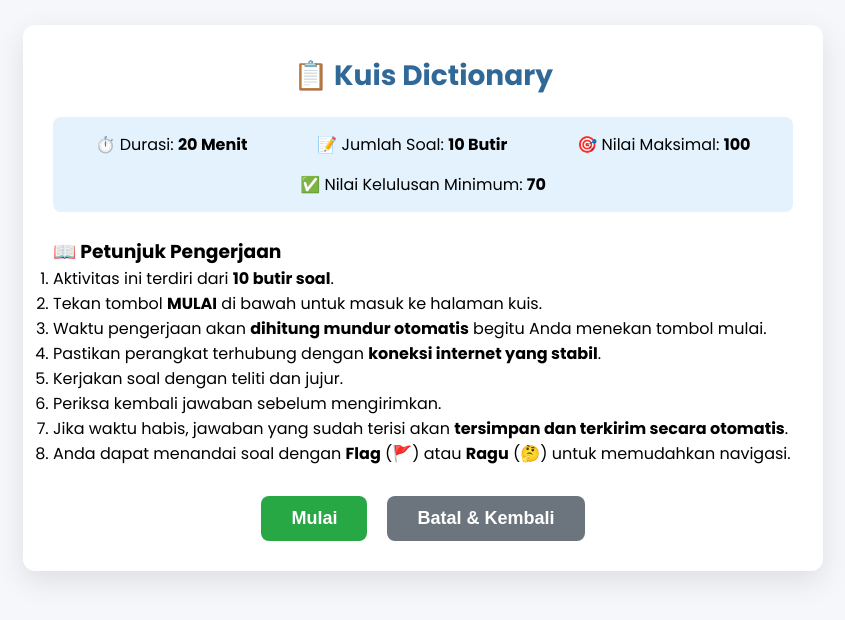
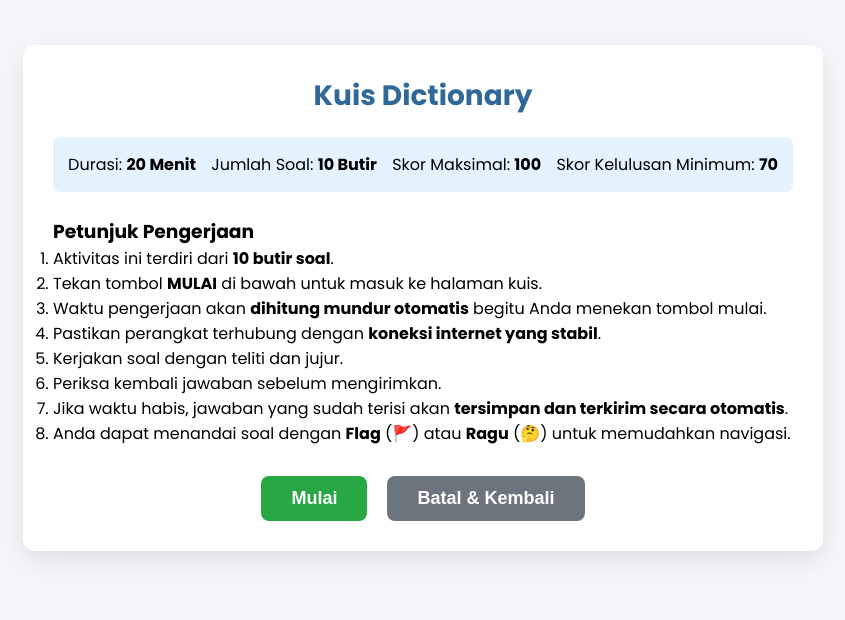
Before and after one commit to Halooci/Lidict, a React (Vite) app: page /Dictionary/KuisDictionary in a window 1280 px wide. Shown: the part 102-722 px from the top of the page, without its empty margins (217-1062 px from the left). Built offline with nearby package versions, Linux system fonts and the light colour scheme.

Commit message:
kuis fix

```diff
--- a/src/pages/materi/List/KuisList.jsx
+++ b/src/pages/materi/List/KuisList.jsx
@@ -264,35 +264,25 @@ export default function KuisList() {
     if (timerRef.current) clearInterval(timerRef.current);
   };
 
-  // Halaman hasil
+  // Halaman hasil (skor ditampilkan dalam skala /100)
   if (submitted && resultsData) {
-    const { finalScore, waktuDigunakan, results: detailResults } = resultsData;
+    const { finalScore, waktuDigunakan } = resultsData;
     const minutesUsed = Math.floor(waktuDigunakan / 60);
     const secondsUsed = waktuDigunakan % 60;
     const passed = finalScore >= 7;
+    const statusText = passed ? 'Lulus' : 'Tidak Lulus';
+    const skor100 = finalScore * 10;
 
     return (
       <div style={resultStyles.container}>
         <div style={resultStyles.card}>
-          <h1 style={resultStyles.title}>📊 Hasil Kuis List</h1>
+          <h1 style={resultStyles.title}>Hasil Kuis List</h1>
           <div style={resultStyles.scoreBox}>
-            <p>⏱️ Waktu pengerjaan: {minutesUsed} menit {secondsUsed} detik</p>
-            <p>✅ Jumlah soal benar: {finalScore} / 10</p>
-            <p>📈 Nilai: {finalScore * 10} ({finalScore * 10 >= 70 ? 'Lulus' : 'Tidak Lulus'})</p>
-          </div>
-          <div style={resultStyles.details}>
-            <h3>📝 Rincian Jawaban</h3>
-            {detailResults.map((q, idx) => (
-              <div key={idx} style={{...resultStyles.questionItem, backgroundColor: q.isCorrect ? '#e8f5e9' : '#ffebee'}}>
-                <p><strong>Soal {idx+1}:</strong> {q.text.substring(0, 100)}...</p>
-                <p><strong>Jawaban Anda:</strong> {q.userAnswer !== null && q.userAnswer !== undefined ? (q.type === 'multiple_choice' ? q.options[q.userAnswer] : q.userAnswer) : 'Tidak dijawab'}</p>
-                {!q.isCorrect && <p><strong>Jawaban benar:</strong> {q.type === 'multiple_choice' ? q.options[q.correct] : q.correct.join(', ')}</p>}
-                <p><strong>Penjelasan:</strong> {q.explanation}</p>
-              </div>
-            ))}
+            <p>Waktu pengerjaan: {minutesUsed} menit {secondsUsed} detik</p>
+            <p>Skor: {skor100} / 100 ({statusText})</p>
           </div>
           <div style={resultStyles.buttonGroup}>
-            <button onClick={resetQuiz} style={resultStyles.button}>🔄 Ulangi Kuis</button>
+            <button onClick={resetQuiz} style={resultStyles.button}>Ulangi Kuis</button>
             {passed && (
               <button onClick={() => window.location.href = '/NestedList/PendahuluanNestedList'} style={{...resultStyles.button, backgroundColor: '#28a745'}}>➡️ Lanjut ke Materi Selanjutnya (Nested List)</button>
             )}
@@ -307,15 +297,15 @@ export default function KuisList() {
     return (
       <div style={instructionStyles.container}>
         <div style={instructionStyles.card}>
-          <h1 style={instructionStyles.title}>📋 Kuis List</h1>
+          <h1 style={instructionStyles.title}>Kuis List</h1>
           <div style={instructionStyles.infoBox}>
-            <p>⏱️ Durasi: <strong>20 Menit</strong></p>
-            <p>📝 Jumlah Soal: <strong>10 Butir</strong></p>
-            <p>🎯 Nilai Maksimal: <strong>100</strong></p>
-            <p>✅ Nilai Kelulusan Minimum: <strong>70</strong></p>
+            <p>Durasi: <strong>20 Menit</strong></p>
+            <p>Jumlah Soal: <strong>10 Butir</strong></p>
+            <p>Skor Maksimal: <strong>100</strong></p>
+            <p>Skor Kelulusan Minimum: <strong>70</strong></p>
           </div>
           <div style={instructionStyles.petunjuk}>
-            <h3>📖 Petunjuk Pengerjaan</h3>
+            <h3>Petunjuk Pengerjaan</h3>
             <ol>
               <li>Aktivitas ini terdiri dari <strong>10 butir soal</strong>.</li>
               <li>Tekan tombol <strong>MULAI</strong> di bawah untuk masuk ke halaman kuis.</li>
@@ -531,7 +521,7 @@ const instructionStyles = {
   },
 };
 
-// ==================== STYLE KUIS (sama seperti semula) ====================
+// ==================== STYLE KUIS ====================
 const kuisStyles = {
   container: {
     minHeight: "100vh",
@@ -754,7 +744,7 @@ const resultStyles = {
     fontFamily: "Poppins, sans-serif",
   },
   card: {
-    maxWidth: "900px",
+    maxWidth: "600px",
     margin: "0 auto",
     backgroundColor: "white",
     borderRadius: "12px",
@@ -773,17 +763,6 @@ const resultStyles = {
     borderRadius: "8px",
     marginBottom: "20px",
     textAlign: "center",
-  },
-  details: {
-    marginBottom: "20px",
-    maxHeight: "400px",
-    overflowY: "auto",
-  },
-  questionItem: {
-    padding: "12px",
-    marginBottom: "10px",
-    borderRadius: "8px",
-    borderLeft: "4px solid",
   },
   buttonGroup: {
     display: "flex",
--- a/src/pages/materi/NestedList/KuisNestedList.jsx
+++ b/src/pages/materi/NestedList/KuisNestedList.jsx
@@ -264,35 +264,25 @@ export default function KuisNestedList() {
     if (timerRef.current) clearInterval(timerRef.current);
   };
 
-  // Halaman hasil
+  // Halaman hasil (tidak menampilkan rincian jawaban, skor /100)
   if (submitted && resultsData) {
-    const { finalScore, waktuDigunakan, results: detailResults } = resultsData;
+    const { finalScore, waktuDigunakan } = resultsData;
     const minutesUsed = Math.floor(waktuDigunakan / 60);
     const secondsUsed = waktuDigunakan % 60;
     const passed = finalScore >= 7;
+    const statusText = passed ? 'Lulus' : 'Tidak Lulus';
+    const skor100 = finalScore * 10;
 
     return (
       <div style={resultStyles.container}>
         <div style={resultStyles.card}>
-          <h1 style={resultStyles.title}>📊 Hasil Kuis Nested List</h1>
+          <h1 style={resultStyles.title}>Hasil Kuis Nested List</h1>
           <div style={resultStyles.scoreBox}>
-            <p>⏱️ Waktu pengerjaan: {minutesUsed} menit {secondsUsed} detik</p>
-            <p>✅ Jumlah soal benar: {finalScore} / 10</p>
-            <p>📈 Nilai: {finalScore * 10} ({finalScore * 10 >= 70 ? 'Lulus' : 'Tidak Lulus'})</p>
-          </div>
-          <div style={resultStyles.details}>
-            <h3>📝 Rincian Jawaban</h3>
-            {detailResults.map((q, idx) => (
-              <div key={idx} style={{...resultStyles.questionItem, backgroundColor: q.isCorrect ? '#e8f5e9' : '#ffebee'}}>
-                <p><strong>Soal {idx+1}:</strong> {q.text.substring(0, 100)}...</p>
-                <p><strong>Jawaban Anda:</strong> {q.userAnswer !== null && q.userAnswer !== undefined ? (q.type === 'multiple_choice' ? q.options[q.userAnswer] : q.userAnswer) : 'Tidak dijawab'}</p>
-                {!q.isCorrect && <p><strong>Jawaban benar:</strong> {q.type === 'multiple_choice' ? q.options[q.correct] : q.correct.join(', ')}</p>}
-                <p><strong>Penjelasan:</strong> {q.explanation}</p>
-              </div>
-            ))}
+            <p>Waktu pengerjaan: {minutesUsed} menit {secondsUsed} detik</p>
+            <p>Skor: {skor100} / 100 ({statusText})</p>
           </div>
           <div style={resultStyles.buttonGroup}>
-            <button onClick={resetQuiz} style={resultStyles.button}>🔄 Ulangi Kuis</button>
+            <button onClick={resetQuiz} style={resultStyles.button}>Ulangi Kuis</button>
             {passed && (
               <button onClick={() => window.location.href = '/Dictionary/PendahuluanDictionary'} style={{...resultStyles.button, backgroundColor: '#28a745'}}>➡️ Lanjut ke Materi Selanjutnya</button>
             )}
@@ -307,15 +297,15 @@ export default function KuisNestedList() {
     return (
       <div style={instructionStyles.container}>
         <div style={instructionStyles.card}>
-          <h1 style={instructionStyles.title}>📋 Kuis Nested List</h1>
+          <h1 style={instructionStyles.title}>Kuis Nested List</h1>
           <div style={instructionStyles.infoBox}>
-            <p>⏱️ Durasi: <strong>20 Menit</strong></p>
-            <p>📝 Jumlah Soal: <strong>10 Butir</strong></p>
-            <p>🎯 Nilai Maksimal: <strong>100</strong></p>
-            <p>✅ Nilai Kelulusan Minimum: <strong>70</strong></p>
+            <p>Durasi: <strong>20 Menit</strong></p>
+            <p>Jumlah Soal: <strong>10 Butir</strong></p>
+            <p>Skor Maksimal: <strong>100</strong></p>
+            <p>Skor Kelulusan Minimum: <strong>70</strong></p>
           </div>
           <div style={instructionStyles.petunjuk}>
-            <h3>📖 Petunjuk Pengerjaan</h3>
+            <h3>Petunjuk Pengerjaan</h3>
             <ol>
               <li>Aktivitas ini terdiri dari <strong>10 butir soal</strong>.</li>
               <li>Tekan tombol <strong>MULAI</strong> di bawah untuk masuk ke halaman kuis.</li>
@@ -531,7 +521,7 @@ const instructionStyles = {
   },
 };
 
-// ==================== STYLE KUIS (sama seperti semula) ====================
+// ==================== STYLE KUIS ====================
 const kuisStyles = {
   container: {
     minHeight: "100vh",
@@ -746,6 +736,7 @@ const kuisStyles = {
   },
 };
 
+// ==================== STYLE HASIL (TANPA DETAIL JAWABAN, SKOR /100) ====================
 const resultStyles = {
   container: {
     minHeight: "100vh",
@@ -754,7 +745,7 @@ const resultStyles = {
     fontFamily: "Poppins, sans-serif",
   },
   card: {
-    maxWidth: "900px",
+    maxWidth: "600px",
     margin: "0 auto",
     backgroundColor: "white",
     borderRadius: "12px",
@@ -773,17 +764,6 @@ const resultStyles = {
     borderRadius: "8px",
     marginBottom: "20px",
     textAlign: "center",
-  },
-  details: {
-    marginBottom: "20px",
-    maxHeight: "400px",
-    overflowY: "auto",
-  },
-  questionItem: {
-    padding: "12px",
-    marginBottom: "10px",
-    borderRadius: "8px",
-    borderLeft: "4px solid",
   },
   buttonGroup: {
     display: "flex",
--- a/src/pages/materi/dictionary/KuisDictionary.jsx
+++ b/src/pages/materi/dictionary/KuisDictionary.jsx
@@ -275,35 +275,25 @@ print(a)`,
     if (timerRef.current) clearInterval(timerRef.current);
   };
 
-  // Halaman hasil
+  // Halaman hasil (modifikasi: tanpa rincian, skor/100)
   if (submitted && resultsData) {
-    const { finalScore, waktuDigunakan, results: detailResults } = resultsData;
+    const { finalScore, waktuDigunakan } = resultsData;
     const minutesUsed = Math.floor(waktuDigunakan / 60);
     const secondsUsed = waktuDigunakan % 60;
     const passed = finalScore >= 7;
+    const statusText = passed ? 'Lulus' : 'Tidak Lulus';
+    const skor100 = finalScore * 10;
 
     return (
       <div style={resultStyles.container}>
         <div style={resultStyles.card}>
-          <h1 style={resultStyles.title}>📊 Hasil Kuis Dictionary</h1>
+          <h1 style={resultStyles.title}>Hasil Kuis Dictionary</h1>
           <div style={resultStyles.scoreBox}>
-            <p>⏱️ Waktu pengerjaan: {minutesUsed} menit {secondsUsed} detik</p>
-            <p>✅ Jumlah soal benar: {finalScore} / 10</p>
-            <p>📈 Nilai: {finalScore * 10} ({finalScore * 10 >= 70 ? 'Lulus' : 'Tidak Lulus'})</p>
-          </div>
-          <div style={resultStyles.details}>
-            <h3>📝 Rincian Jawaban</h3>
-            {detailResults.map((q, idx) => (
-              <div key={idx} style={{...resultStyles.questionItem, backgroundColor: q.isCorrect ? '#e8f5e9' : '#ffebee'}}>
-                <p><strong>Soal {idx+1}:</strong> {q.text.substring(0, 100)}...</p>
-                <p><strong>Jawaban Anda:</strong> {q.userAnswer !== null && q.userAnswer !== undefined ? (q.type === 'multiple_choice' ? q.options[q.userAnswer] : q.userAnswer) : 'Tidak dijawab'}</p>
-                {!q.isCorrect && <p><strong>Jawaban benar:</strong> {q.type === 'multiple_choice' ? q.options[q.correct] : q.correct.join(', ')}</p>}
-                <p><strong>Penjelasan:</strong> {q.explanation}</p>
-              </div>
-            ))}
+            <p>Waktu pengerjaan: {minutesUsed} menit {secondsUsed} detik</p>
+            <p>Skor: {skor100} / 100 ({statusText})</p>
           </div>
           <div style={resultStyles.buttonGroup}>
-            <button onClick={resetQuiz} style={resultStyles.button}>🔄 Ulangi Kuis</button>
+            <button onClick={resetQuiz} style={resultStyles.button}>Ulangi Kuis</button>
             {passed && (
               <button onClick={() => window.location.href = '/materi/dictionary/lanjutan'} style={{...resultStyles.button, backgroundColor: '#28a745'}}>➡️ Lanjut ke Materi Selanjutnya</button>
             )}
@@ -318,15 +308,15 @@ print(a)`,
     return (
       <div style={instructionStyles.container}>
         <div style={instructionStyles.card}>
-          <h1 style={instructionStyles.title}>📋 Kuis Dictionary</h1>
+          <h1 style={instructionStyles.title}>Kuis Dictionary</h1>
           <div style={instructionStyles.infoBox}>
-            <p>⏱️ Durasi: <strong>20 Menit</strong></p>
-            <p>📝 Jumlah Soal: <strong>10 Butir</strong></p>
-            <p>🎯 Nilai Maksimal: <strong>100</strong></p>
-            <p>✅ Nilai Kelulusan Minimum: <strong>70</strong></p>
+            <p>Durasi: <strong>20 Menit</strong></p>
+            <p>Jumlah Soal: <strong>10 Butir</strong></p>
+            <p>Skor Maksimal: <strong>100</strong></p>
+            <p>Skor Kelulusan Minimum: <strong>70</strong></p>
           </div>
           <div style={instructionStyles.petunjuk}>
-            <h3>📖 Petunjuk Pengerjaan</h3>
+            <h3>Petunjuk Pengerjaan</h3>
             <ol>
               <li>Aktivitas ini terdiri dari <strong>10 butir soal</strong>.</li>
               <li>Tekan tombol <strong>MULAI</strong> di bawah untuk masuk ke halaman kuis.</li>
@@ -756,6 +746,7 @@ const kuisStyles = {
   },
 };
 
+// ==================== STYLE HASIL (MODIFIKASI: TANPA DETAIL, SKOR/100) ====================
 const resultStyles = {
   container: {
     minHeight: "100vh",
@@ -764,7 +755,7 @@ const resultStyles = {
     fontFamily: "Poppins, sans-serif",
   },
   card: {
-    maxWidth: "900px",
+    maxWidth: "600px",
     margin: "0 auto",
     backgroundColor: "white",
     borderRadius: "12px",
@@ -783,17 +774,6 @@ const resultStyles = {
     borderRadius: "8px",
     marginBottom: "20px",
     textAlign: "center",
-  },
-  details: {
-    marginBottom: "20px",
-    maxHeight: "400px",
-    overflowY: "auto",
-  },
-  questionItem: {
-    padding: "12px",
-    marginBottom: "10px",
-    borderRadius: "8px",
-    borderLeft: "4px solid",
   },
   buttonGroup: {
     display: "flex",
```
